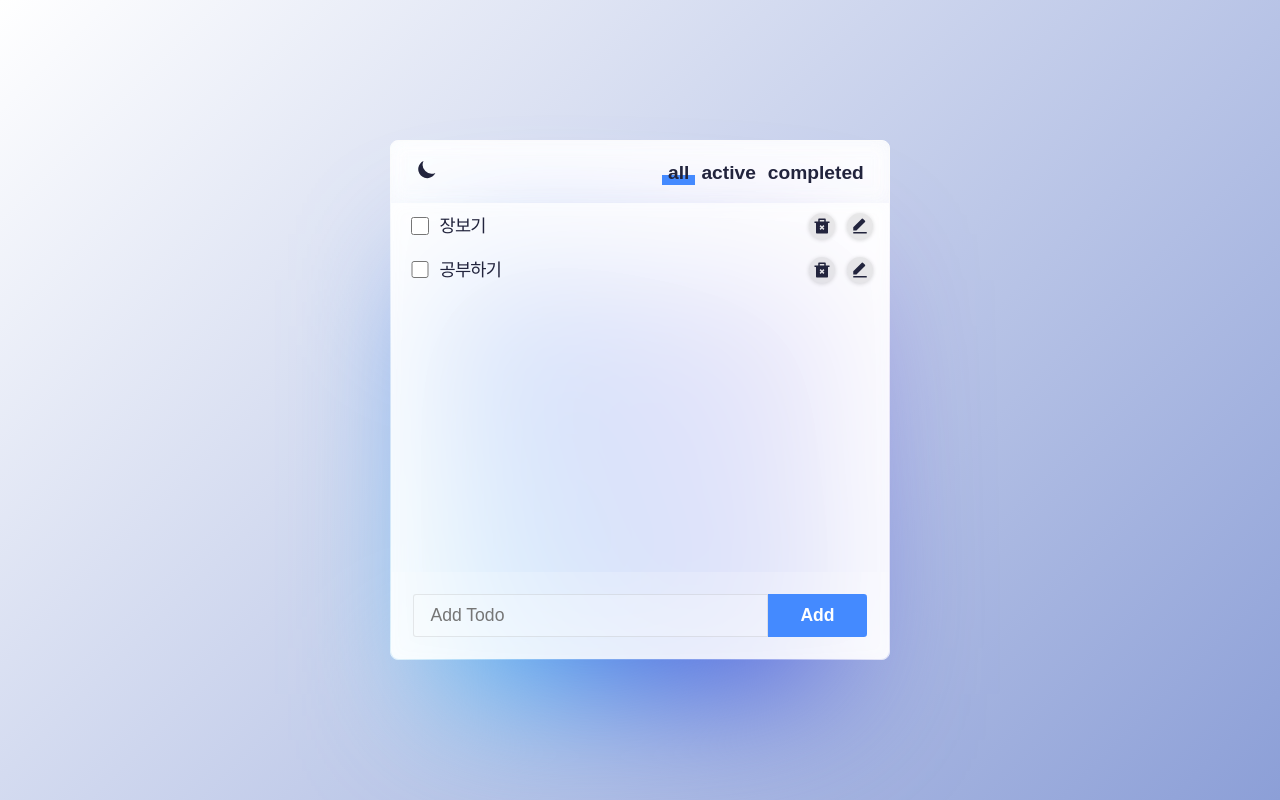
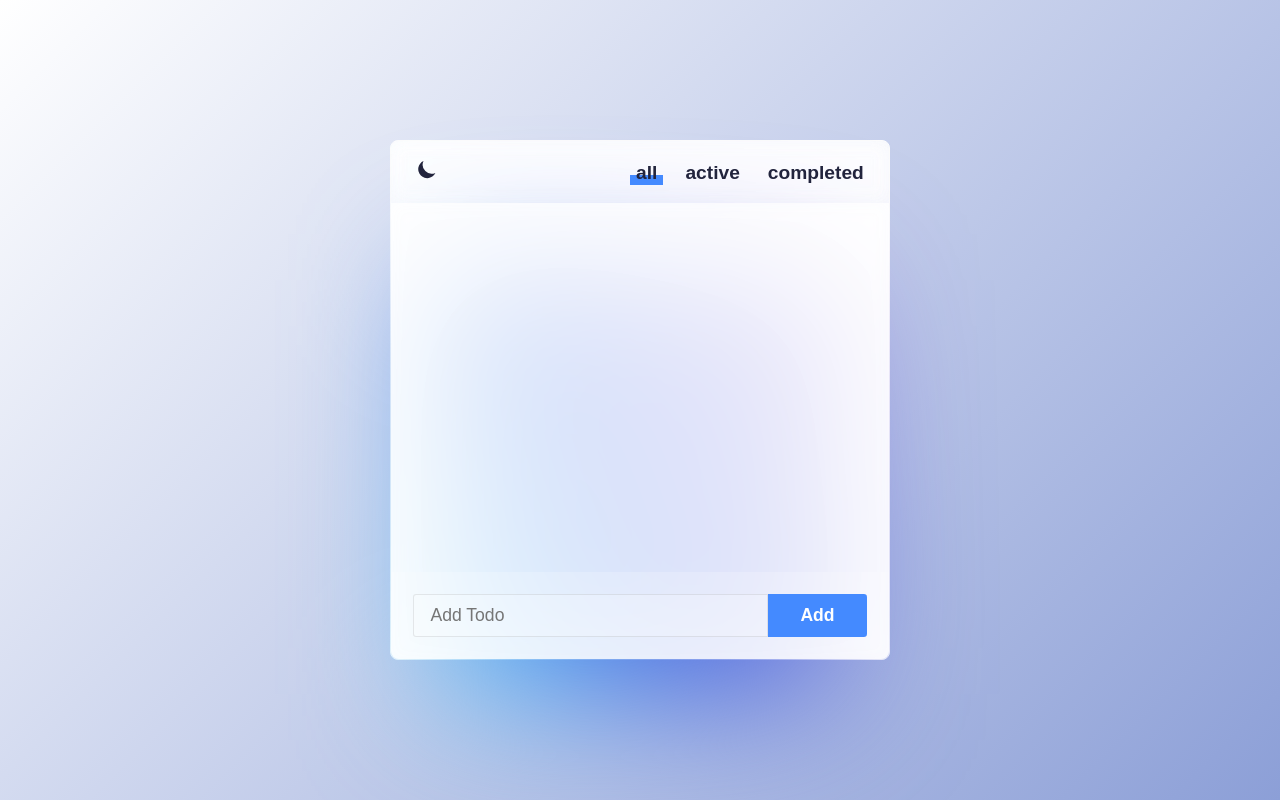
Before and after one commit to kyungbaa/todo, a React (Create React App) app: page / in a window 1280 px wide. Built offline with nearby package versions, Linux system fonts and the light colour scheme.

Commit message:
STYLE: 리스트 수정 레이아웃

```diff
--- a/src/components/AddTodo/AddTodo.jsx
+++ b/src/components/AddTodo/AddTodo.jsx
@@ -3,10 +3,10 @@ import { v4 as uuidv4 } from 'uuid';
 import styles from './AddTodo.module.css';
 import AlertModal from './AlertModal/AlertModal';
 const AddTodo = ({ handleAddTodo }) => {
-  const [todoText, setTotoText] = useState('');
+  const [todoText, setTodoText] = useState('');
   const [textNullAlert, setTextNullAleart] = useState(false);
   const handleInputValue = (e) => {
-    setTotoText(e.target.value);
+    setTodoText(e.target.value);
   };
 
   const handleSubmit = (e) => {
@@ -16,7 +16,7 @@ const AddTodo = ({ handleAddTodo }) => {
       return;
     }
     handleAddTodo({ id: uuidv4(), text: todoText, status: 'active' });
-    setTotoText('');
+    setTodoText('');
   };
 
   const handleNullTextAleart = () => {
--- a/src/components/Header/Header.module.css
+++ b/src/components/Header/Header.module.css
@@ -27,13 +27,14 @@
 }
 
 .filter {
+  margin-left: 1rem;
   color: var(--color-text);
   line-height: 1.2;
   font-size: 1.2em;
   font-weight: 800;
   background-repeat: no-repeat;
   background-size: 0% 100%;
-  transition: background-size 0.3s;
+  transition: all ease-in-out 0.3s;
   overflow: hidden;
   background-image: linear-gradient(transparent 60%, var(--color-accent) 40%);
 }
--- a/src/components/Todo/Todo.jsx
+++ b/src/components/Todo/Todo.jsx
@@ -31,6 +31,11 @@ const Todo = ({ todo, onUpdate, onDelete }) => {
   const handleModifyText = (e) => {
     setModifyText(e.target.value);
   };
+
+  const handleCancel = (e) => {
+    e.preventDefault();
+    handleModifyStatus();
+  };
   return (
     <>
       {modifyStatus ? (
@@ -47,16 +52,16 @@ const Todo = ({ todo, onUpdate, onDelete }) => {
           </label>
           <div className={styles.buttons}>
             <span className={styles.icon}>
-              <button onClick={handleDelete} className={styles.todoButton}>
-                <RiDeleteBin2Fill size="18px" />
-              </button>
-            </span>
-            <span className={styles.icon}>
               <button
                 onClick={handleModifyStatus}
                 className={styles.todoButton}
               >
                 <RiEditFill size="18px" />
+              </button>
+            </span>
+            <span className={styles.icon}>
+              <button onClick={handleDelete} className={styles.todoButton}>
+                <RiDeleteBin2Fill size="18px" />
               </button>
             </span>
           </div>
@@ -73,19 +78,19 @@ const Todo = ({ todo, onUpdate, onDelete }) => {
             <span className={styles.icon}>
               <button
                 className={styles.todoButton}
-                onClick={handleModifyStatus}
+                onClick={handleModifySubmit}
                 disabled={modifyText.trim() !== '' ? false : true}
               >
-                <TiCancel size="22px" />
+                <ImCheckmark size="14px" />
               </button>
             </span>
             <span className={styles.icon}>
               <button
                 className={styles.todoButton}
-                onClick={handleModifySubmit}
+                onClick={handleCancel}
                 disabled={modifyText.trim() !== '' ? false : true}
               >
-                <ImCheckmark size="14px" />
+                <TiCancel size="22px" />
               </button>
             </span>
           </div>
--- a/src/components/Todo/todo.module.css
+++ b/src/components/Todo/todo.module.css
@@ -53,8 +53,7 @@
   justify-content: space-between;
   align-items: center;
   width: 100%;
-  padding: 0.475rem 1.1rem;
-  background-color: aqua;
+  padding: 0.42rem 1.1rem;
 }
 
 .input {
--- a/src/components/TodoList/TodoList.jsx
+++ b/src/components/TodoList/TodoList.jsx
@@ -1,12 +1,9 @@
-import React, { useState } from 'react';
+import React, { useEffect, useState } from 'react';
 import AddTodo from '../AddTodo/AddTodo';
 import Todo from '../Todo/Todo';
 import styles from './TodoList.module.css';
 const TodoList = ({ filter }) => {
-  const [todos, setTodos] = useState([
-    { id: 1, text: '장보기', status: 'active' },
-    { id: 2, text: '공부하기', status: 'active' },
-  ]);
+  const [todos, setTodos] = useState([]);
 
   const handleAddTodo = (todo) => {
     setTodos([...todos, todo]);
@@ -17,7 +14,18 @@ const TodoList = ({ filter }) => {
   const handleDelete = (deleted) => {
     setTodos(todos.filter((todo) => todo.id !== deleted.id));
   };
+
   const filtered = getFilterdItems(todos, filter);
+
+  useEffect(() => {
+    if (!!localStorage.getItem('todos')) {
+      setTodos(JSON.parse(localStorage.getItem('todos')));
+    }
+  }, []);
+
+  useEffect(() => {
+    localStorage.setItem('todos', JSON.stringify(todos));
+  }, [todos]);
 
   return (
     <section className={styles.container}>
```
